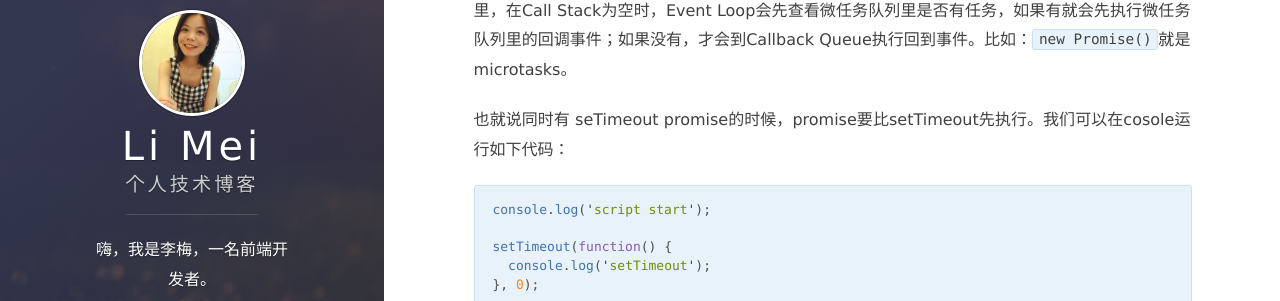
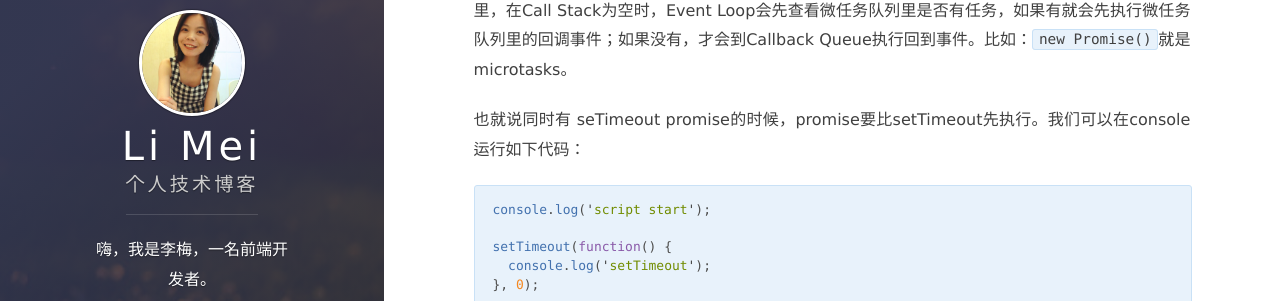
Before and after one commit to LiMeii/LiMeii.github.io, a Jekyll site: the page built from _posts/2019-09-01-js-eventloop.md, in a window 1280 px wide and 900 px high, scrolled down 7908 px. Shown: the part 150-451 px from the top of the window. Built offline with Jekyll 4.4.1, drawn with Linux system fonts in a browser that asks for light colours; nearby versions of some CDN libraries.

Commit message:
update posts

````diff
--- a/_posts/2019-09-01-js-eventloop.md
+++ b/_posts/2019-09-01-js-eventloop.md
@@ -118,7 +118,7 @@ Callback Queue里的回调事件称为macrotask，每次异步事件结束后，
 microtasks是指异步事件结束后，回调函数不会放到Callback Queue，而是放到一个微任务队列里，在Call Stack为空时，Event Loop会先查看微任务队列里是否有任务，如果有就会先执行微任务队列里的回调事件；如果没有，才会到Callback Queue执行回到事件。比如：```new Promise()```就是microtasks。
 
 
-也就说同时有 seTimeout promise的时候，promise要比setTimeout先执行。我们可以在cosole运行如下代码：
+也就说同时有 seTimeout promise的时候，promise要比setTimeout先执行。我们可以在console运行如下代码：
 
 ```js
 console.log('script start');
````
Also changed, not shown: _posts/2019-08-28-angular-compiler.md (+3 -3 lines).
